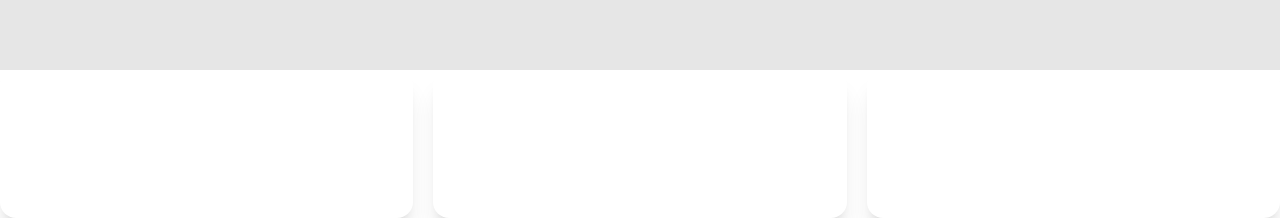
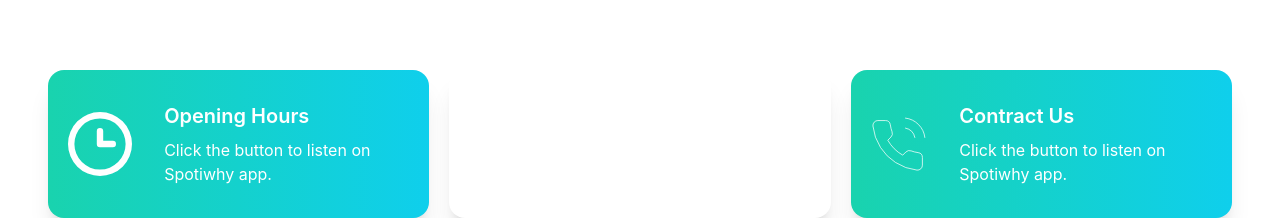
Before and after one commit to Hridoy8444/forestaer-tools-client, a React (Create React App) app: page / in a window 1280 px wide. Shown: the part 794-1012 px from the top of the page. Built offline with nearby package versions, Linux system fonts and the light colour scheme.

Commit message:
card color added

```diff
--- a/src/Pages/Home/Banner/Banner.js
+++ b/src/Pages/Home/Banner/Banner.js
@@ -2,7 +2,7 @@
 
 const Banner = () => {
     return (
-        <div class="hero min-h-screen bg-base-200">
+        <div class="hero min-h-screen ">
             <div class="hero-content flex-col lg:flex-row-reverse">
                 <img className='rounded-lg' width={604} height={541} src="https://img.freepik.com/free-photo/handyman-uses-jackhammer-installation-professional-worker-construction-site-concept-electrician-handyman_169016-5881.jpg?t=st=1653399951~exp=1653400551~hmac=3aa7ff0cb235f40599214895a099e2979aadb8e44cf065e7947438383129427a&w=1060" />
                 <div>
--- a/src/Pages/Home/Info/Info.js
+++ b/src/Pages/Home/Info/Info.js
@@ -1,13 +1,15 @@
 import React from 'react';
 import InfoCard from './InfoCard';
 import clock from '../../../icons/clock.svg';
+import marker from '../../../icons/marker.svg';
+import phone from '../../../icons/phone.svg';
 
 const Info = () => {
     return (
-        <div className='grid grid-cols-1 lg:grid-cols-3 gap-5'>
-            <InfoCard img={clock}></InfoCard>
-            <InfoCard img={clock}></InfoCard>
-            <InfoCard img={clock}></InfoCard>
+        <div className='grid grid-cols-1 lg:grid-cols-3 gap-5 px-12'>
+            <InfoCard cardTitle="Opening Hours" bgClass="bg-gradient-to-r from-secondary to-primary" img={clock}></InfoCard>
+            <InfoCard cardTitle="Our Locations" bgClass="bg-accent" img={marker}></InfoCard>
+            <InfoCard cardTitle="Contract Us" bgClass="bg-gradient-to-r from-secondary to-primary" img={phone}></InfoCard>
         </div>
     );
 };
--- a/src/Pages/Home/Info/InfoCard.js
+++ b/src/Pages/Home/Info/InfoCard.js
@@ -1,14 +1,14 @@
 import React from 'react';
 
-const InfoCard = ({img}) => {
+const InfoCard = ({img, cardTitle, bgClass}) => {
     return (
-        <div class="card lg:card-side bg-base-100 shadow-xl bg-accent">
-            <figure>
+        <div class={`card lg:card-side bg-base-100 shadow-xl ${bgClass} `}>
+            <figure className='pl-5'>
                 <img src={img}/>
 
             </figure>
             <div class="card-body text-white">
-                <h2 class="card-title">New album is released!</h2>
+                <h2 class="card-title">{cardTitle}</h2>
                 <p>Click the button to listen on Spotiwhy app.</p>
 
             </div>
```
